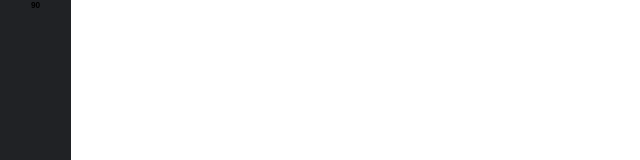
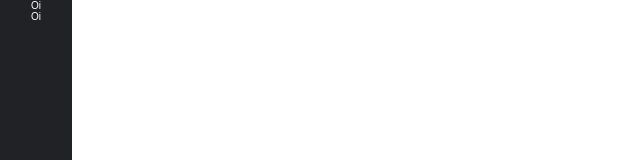
Before and after one commit to LucasMagaldi/seven, a React (Create React App) app in the folder seven-frontend/: page / in a window 1280 px wide. Shown: the top 160 px of the page, without its empty margins (0-640 px from the left). Built offline with nearby package versions, Linux system fonts and the light colour scheme.

Commit message:
[updated] themeProvider

```diff
--- a/seven-frontend/package.json
+++ b/seven-frontend/package.json
@@ -24,6 +24,7 @@
       "react-app/jest"
     ]
   },
+
   "browserslist": {
     "production": [
       ">0.2%",
--- a/seven-frontend/src/components/ServerButton/ServerButton.jsx
+++ b/seven-frontend/src/components/ServerButton/ServerButton.jsx
@@ -1,4 +1,5 @@
-import React from 'react'
+import React from 'react';
+
 
 const ServerButton = ({
   selected,
@@ -7,7 +8,7 @@ const ServerButton = ({
   mentions,
 }) => {
   return (
-    <div>ServerButton</div>
+    <div>Oi</div>
   )
 }
 
--- a/seven-frontend/src/components/ServerButton/styles.js
+++ b/seven-frontend/src/components/ServerButton/styles.js
@@ -0,0 +1 @@
+import styled from "styled-components";
--- a/seven-frontend/src/components/ServerList/ServerList.jsx
+++ b/seven-frontend/src/components/ServerList/ServerList.jsx
@@ -1,11 +1,13 @@
 import React from 'react';
+import ServerButton from '../ServerButton/ServerButton';
 
 import { Container } from './styles';
 
 const ServerList = () => {
   return (
     <Container>
-        <h5>90</h5>
+      Oi
+        <ServerButton />
     </Container>
   )
 }
--- a/seven-frontend/src/components/ServerList/styles.js
+++ b/seven-frontend/src/components/ServerList/styles.js
@@ -1,8 +1,6 @@
 import styled from "styled-components";
 
 export const Container = styled.div`
-    grid-area: SL;
-
     display: flex;
     flex-direction: column;
     align-items: center;
@@ -10,6 +8,6 @@ export const Container = styled.div`
     background: ${({ theme }) => theme.colors.tertiary};
 
     max-height: 100vh;
-
+    width: 72px;
 
 `
--- a/seven-frontend/src/index.jsx
+++ b/seven-frontend/src/index.jsx
@@ -12,8 +12,9 @@ const root = ReactDOM.createRoot(document.getElementById('root'));
 root.render(
   <React.StrictMode>
     <ThemeProvider theme={theme}>
+      <GlobalStyles/>
       <App />
-      <GlobalStyles/>
+
     </ThemeProvider>
 
   </React.StrictMode>
--- a/seven-frontend/src/styles/global-styles.js
+++ b/seven-frontend/src/styles/global-styles.js
@@ -15,8 +15,8 @@ const GlobalStyles = createGlobalStyle`
 
     body {
         font-size: 1.6rem;
-       // color: ${({ theme }) => theme.colors.white};
-       color: #000;
+       color: ${({theme}) => theme.colors.white};
+
         font-family: ${({theme}) => theme.font.family.secondary}
     }
 `
--- a/seven-frontend/src/styles/theme.js
+++ b/seven-frontend/src/styles/theme.js
@@ -1,3 +1,5 @@
+
+
 export const theme = {
   colors: {
     primary: '#36393f',
--- a/seven-frontend/src/templates/Layout/Layout.jsx
+++ b/seven-frontend/src/templates/Layout/Layout.jsx
@@ -1,13 +1,13 @@
 import React from 'react';
 import ServerList from '../../components/ServerList/ServerList';
 
-import { Grid } from './styles';
+import { Grid, Wrapper } from './styles';
 
 const Layout = () => {
   return (
-    <Grid>
+    <Wrapper>
         <ServerList />
-    </Grid>
+    </Wrapper>
   )
 }
 
--- a/seven-frontend/src/templates/Layout/styles.js
+++ b/seven-frontend/src/templates/Layout/styles.js
@@ -12,3 +12,9 @@ export const Grid = styled.div`
 
     height:100vh;
 `;
+
+export const Wrapper = styled.div`
+    width: 100%;
+    height: 100vh;
+    display: flex;
+`
```
